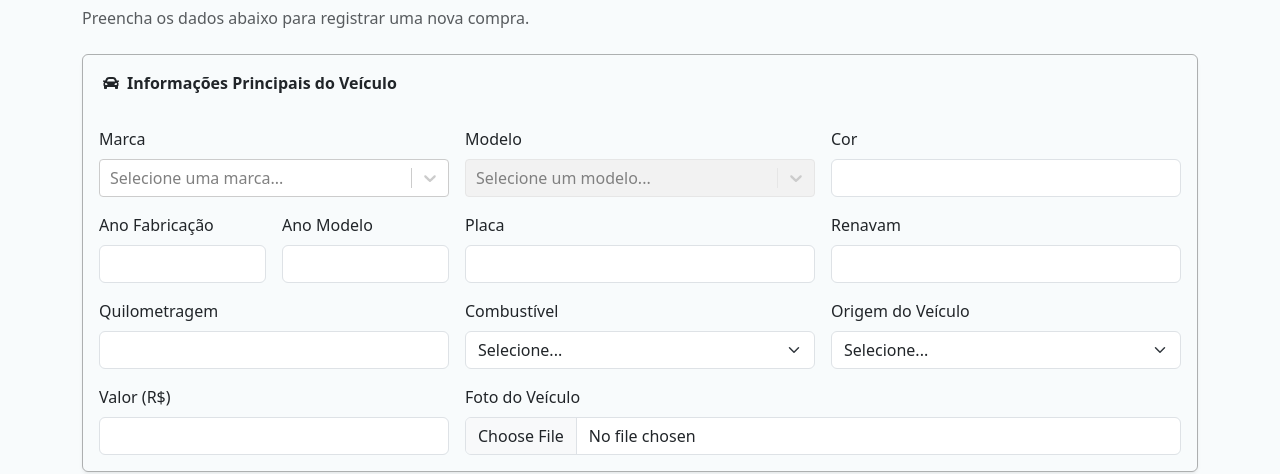
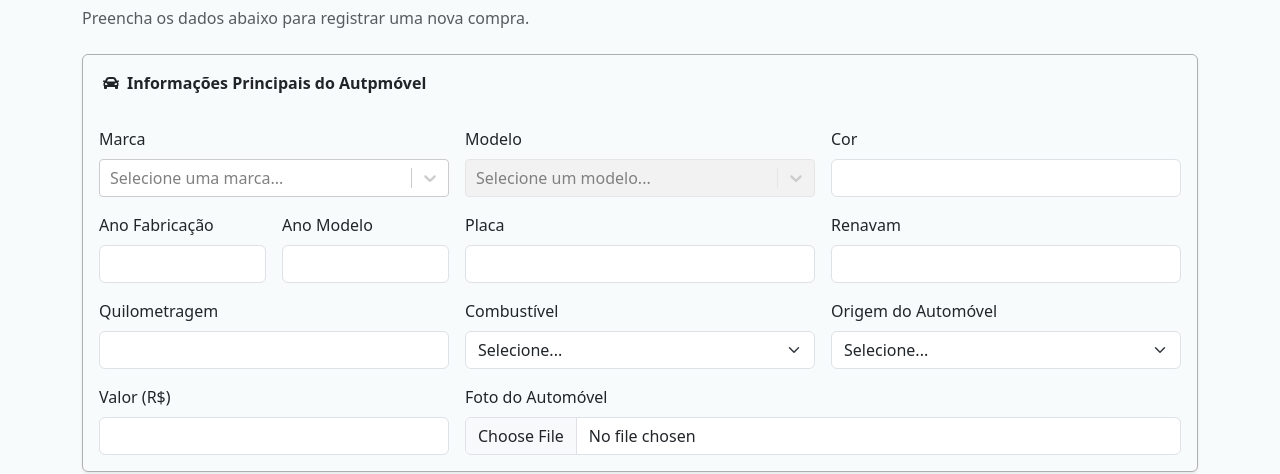
Before and after one commit to guilhermebastosalves/smart-garage-ui, a React (Vite) app: page /compra in a window 1280 px wide. Shown: the part 148-622 px from the top of the page. Built offline with nearby package versions, Linux system fonts and the light colour scheme; no server answers; sample sign-in values are in the browser's storage.

Commit message:
mudança nomenclaturas

```diff
--- a/src/components/cadastro/Automovel.jsx
+++ b/src/components/cadastro/Automovel.jsx
@@ -291,7 +291,7 @@ const Automovel = () => {
                 {/* Cabeçalho da Página */}
                 <div className="mb-4">
                     <h1 className="fw-bold">Cadastro de Automóvel</h1>
-                    <p className="text-muted">Preencha os dados abaixo para registrar um novo veículo no sistema.</p>
+                    <p className="text-muted">Preencha os dados abaixo para registrar um novo automóvel no sistema.</p>
                 </div>
 
                 {/* Alertas */}
@@ -344,7 +344,7 @@ const Automovel = () => {
                                 {tipo.includes("ano_modelo") && <div className="invalid-feedback">Ano inválido.</div>}
                             </div>
                             <div className="col-md-4">
-                                <label htmlFor="foto" className="form-label">Foto do Veículo</label>
+                                <label htmlFor="foto" className="form-label">Foto do Automóvel</label>
                                 <input
                                     type="file"
                                     className="form-control"
@@ -415,7 +415,7 @@ const Automovel = () => {
                                 {vazio.includes("combustivel") && <div className="invalid-feedback">Informe o combustível.</div>}
                             </div>
                             <div className="col-md-4">
-                                <label htmlFor="origem" className="form-label">Origem do Veículo</label>
+                                <label htmlFor="origem" className="form-label">Origem do Automóvel</label>
                                 <select className={`form-select ${hasError("origem") && "is-invalid"}`} id="origem" name="origem" value={automovel.origem} onChange={handleInputChangeAutomovel}>
                                     <option value="">Selecione...</option>
                                     <option value="Compra">Compra</option>
--- a/src/components/cadastro/Compra.jsx
+++ b/src/components/cadastro/Compra.jsx
@@ -481,7 +481,7 @@ const Compra = () => {
                     <div className="form-card card mb-4">
                         <div className="card-header d-flex align-items-center">
                             <FaCar className="me-2" /> {/* Ícone para a seção */}
-                            Informações Principais do Veículo
+                            Informações Principais do Autpmóvel
                         </div>
                         <div className="card-body">
                             <div className="row g-3">
@@ -563,7 +563,7 @@ const Compra = () => {
                                     {vazio.includes("combustivel") && <div className="invalid-feedback ms-1">Informe o combustível.</div>}
                                 </div>
                                 <div className="col-md-4">
-                                    <label htmlFor="origem" className="form-label">Origem do Veículo</label>
+                                    <label htmlFor="origem" className="form-label">Origem do Automóvel</label>
                                     <select className={`form-select ${hasError("origem") && "is-invalid"}`} id="origem" name="origem" value={automovel.origem} onChange={handleInputChangeAutomovel}>
                                         <option value="">Selecione...</option>
                                         <option value="Compra">Compra</option>
@@ -579,7 +579,7 @@ const Compra = () => {
                                     {tipo.includes("valor") && <div className="invalid-feedback ms-1">Valor de venda inválido.</div>}
                                 </div>
                                 <div className="col-md-8">
-                                    <label htmlFor="foto" className="form-label">Foto do Veículo</label>
+                                    <label htmlFor="foto" className="form-label">Foto do Automóvel</label>
                                     <input
                                         type="file"
                                         className="form-control"
--- a/src/components/cadastro/Consignacao.jsx
+++ b/src/components/cadastro/Consignacao.jsx
@@ -484,7 +484,7 @@ const Consignacao = () => {
                     <div className="form-card card mb-4">
                         <div className="card-header d-flex align-items-center">
                             <FaCar className="me-2" /> {/* Ícone para a seção */}
-                            Informações Principais do Veículo
+                            Informações Principais do Automóvel
                         </div>
                         <div className="card-body">
                             <div className="row g-3">
@@ -572,7 +572,7 @@ const Consignacao = () => {
                                     {vazio.includes("combustivel") && <div className="invalid-feedback ms-1">Informe o combustível.</div>}
                                 </div>
                                 <div className="col-md-4">
-                                    <label htmlFor="origem" className="form-label">Origem do Veículo</label>
+                                    <label htmlFor="origem" className="form-label">Origem do Automóvel</label>
                                     <select className={`form-select ${hasError("origem") && "is-invalid"}`} id="origem" name="origem" value={automovel.origem} onChange={handleInputChangeAutomovel}>
                                         <option value="">Selecione...</option>
                                         <option value="Compra">Compra</option>
@@ -590,7 +590,7 @@ const Consignacao = () => {
                                 </div>
 
                                 <div className="col-md-8">
-                                    <label htmlFor="foto" className="form-label">Foto do Veículo</label>
+                                    <label htmlFor="foto" className="form-label">Foto do Automóvel</label>
                                     <input
                                         type="file"
                                         className="form-control"
--- a/src/components/cadastro/Troca.jsx
+++ b/src/components/cadastro/Troca.jsx
@@ -640,7 +640,7 @@ const Troca = () => {
                     <div className="form-card card mb-4">
                         <div className="card-header d-flex align-items-center">
                             <FaCar className="me-2" /> {/* Ícone para a seção */}
-                            Informações Principais do Veículo
+                            Informações Principais do Automóvel
                         </div>
                         <div className="card-body">
                             <div className="row g-3">
@@ -721,7 +721,7 @@ const Troca = () => {
                                     {vazio.includes("combustivel") && <div className="invalid-feedback ms-1">Informe o combustível.</div>}
                                 </div>
                                 <div className="col-md-4">
-                                    <label htmlFor="origem" className="form-label">Origem do Veículo</label>
+                                    <label htmlFor="origem" className="form-label">Origem do Automóvel</label>
                                     <select className={`form-select ${hasError("origem") && "is-invalid"}`} id="origem" name="origem" value={automovel.origem} onChange={handleInputChangeAutomovel}>
                                         <option value="">Selecione...</option>
                                         <option value="Compra">Compra</option>
@@ -737,7 +737,7 @@ const Troca = () => {
                                     {tipo.includes("valor") && <div className="invalid-feedback ms-1">Valor inválido.</div>}
                                 </div>
                                 <div className="col-md-8">
-                                    <label htmlFor="foto" className="form-label">Foto do Veículo</label>
+                                    <label htmlFor="foto" className="form-label">Foto do Automóvel</label>
                                     <input
                                         type="file"
                                         className="form-control"
--- a/src/components/editar/EditarAutomovel.jsx
+++ b/src/components/editar/EditarAutomovel.jsx
@@ -274,7 +274,7 @@ const EditarAutomovel = () => {
                     <div className="form-card card mb-4">
                         <div className="card-header d-flex align-items-center">
                             <FaCar className="me-2" /> {/* Ícone para a seção */}
-                            Informações Principais do Veículo
+                            Informações Principais do Automóvel
                         </div>
                         <div className="card-body">
                             <div className="row g-3">
@@ -354,7 +354,7 @@ const EditarAutomovel = () => {
                                     {vazio.includes("combustivel") && <div className="invalid-feedback">Informe o combustível.</div>}
                                 </div>
                                 <div className="col-md-4">
-                                    <label htmlFor="origem" className="form-label">Origem do Veículo</label>
+                                    <label htmlFor="origem" className="form-label">Origem do Automóvel</label>
                                     <select value={formData.origem ?? ""} className={`form-select ${hasError("origem") && "is-invalid"}`} id="origem" name="origem" onChange={handleInputChange}>
                                         <option value="">Selecione...</option>
                                         <option value="Compra">Compra</option>
@@ -370,7 +370,7 @@ const EditarAutomovel = () => {
                                     {tipo.includes("valor") && <div className="invalid-feedback">Valor inválido.</div>}
                                 </div>
                                 <div className="col-md-4">
-                                    <label htmlFor="foto" className="form-label">Foto do Veículo</label>
+                                    <label htmlFor="foto" className="form-label">Foto do Automóvel</label>
                                     <input
                                         type="file"
                                         className="form-control"
--- a/src/components/modais/ModalCompra.jsx
+++ b/src/components/modais/ModalCompra.jsx
@@ -106,7 +106,7 @@ function ModalCompra({ show, onHide, compra }) {
             <Modal.Body>
                 <div className={cadastro ? "d-none" : ""}>
                     <p className="text-muted mb-3">
-                        Para começar, informe o CPF ou CNPJ do fornecedor do veículo.
+                        Para começar, informe o CPF ou CNPJ do fornecedor do automóvel.
                     </p>
                     <Form onSubmit={handleSubmit}>
                         <Form.Group>
--- a/src/components/modais/ModalFinalizarManutencao.jsx
+++ b/src/components/modais/ModalFinalizarManutencao.jsx
@@ -45,7 +45,7 @@ const ModalFinalizarManutencao = ({ show, onHide, manutencao, onSuccess }) => {
             <Modal.Body>
                 {error && <div className="alert alert-danger">{error}</div>}
 
-                <p>Selecione a data de retorno do veículo. Esta ação definirá a manutenção como <strong>finalizada</strong>.</p>
+                <p>Selecione a data de retorno do automóvel. Esta ação definirá a manutenção como <strong>finalizada</strong>.</p>
 
                 <Form.Group>
                     <Form.Label className="fw-bold">Data de Retorno</Form.Label>
--- a/src/components/modais/ModalTroca.jsx
+++ b/src/components/modais/ModalTroca.jsx
@@ -108,7 +108,7 @@ function ModalTroca({ show, onHide, troca }) {
             <Modal.Body>
                 <div className={cadastro ? "d-none" : ""}>
                     <p className="text-muted mb-3">
-                        Para começar, informe o CPF ou CNPJ do fornecedor do veículo.
+                        Para começar, informe o CPF ou CNPJ do fornecedor do automóvel.
                     </p>
                     <Form onSubmit={handleSubmit}>
                         <Form.Group>
--- a/src/components/modais/ModalVenda.jsx
+++ b/src/components/modais/ModalVenda.jsx
@@ -109,7 +109,7 @@ function ModalVenda({ show, onHide, venda, automovelId }) {
             <Modal.Body>
                 <div className={cadastro ? "d-none" : ""}>
                     <p className="text-muted mb-3">
-                        Para começar, informe o CPF ou CNPJ do comprador do veículo.
+                        Para começar, informe o CPF ou CNPJ do comprador do automóvel.
                     </p>
                     <Form onSubmit={handleSubmit}>
                         <Form.Group>
```
Also changed, not shown: src/components/Detalhes.jsx (+4 -4 lines).
